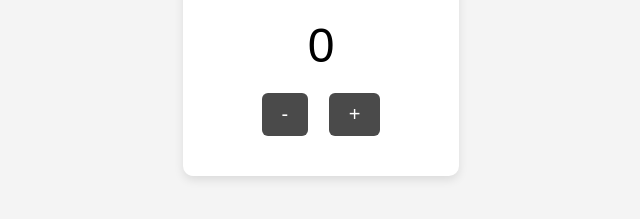
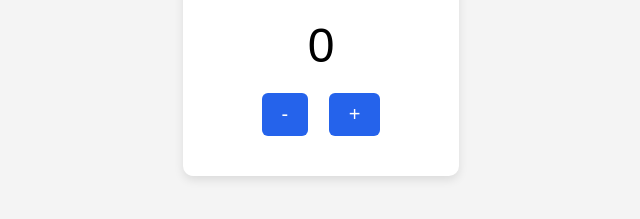
Before and after one commit to nithingitacc/mini-counter-cicd, a website: page src/index.html in a window 1280 px wide. Shown: the part 363-582 px from the top of the page, without its empty margins (319-959 px from the left). Drawn offline with Linux system fonts and the light colour scheme.

Commit message:
Update button color to blue

```diff
--- a/src/style.css
+++ b/src/style.css
@@ -28,7 +28,7 @@ button {
   cursor: pointer;
   border: none;
   border-radius: 6px;
-  background: #4a4a4a;
+  background: #2563eb;
   color: white;
 }
 
```
